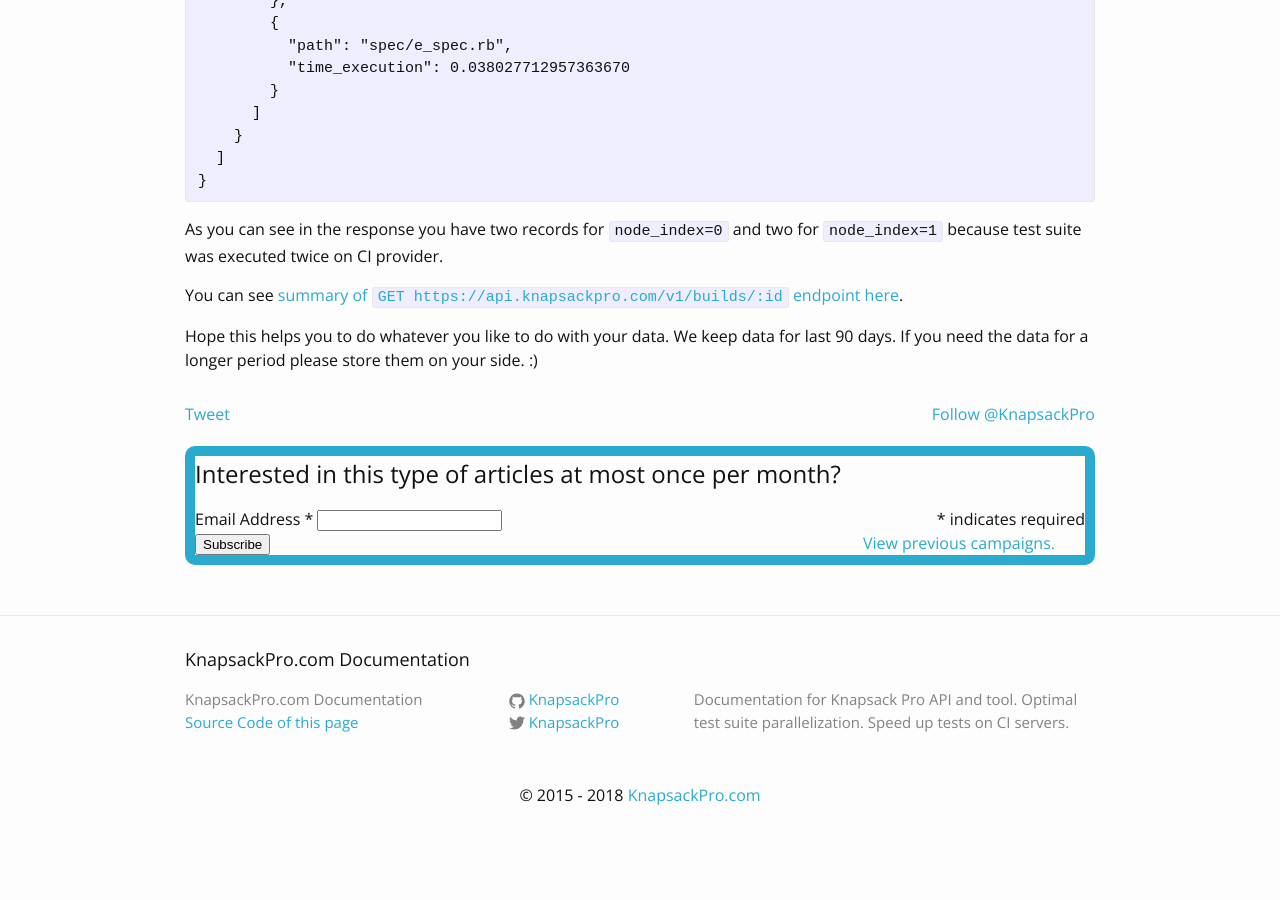
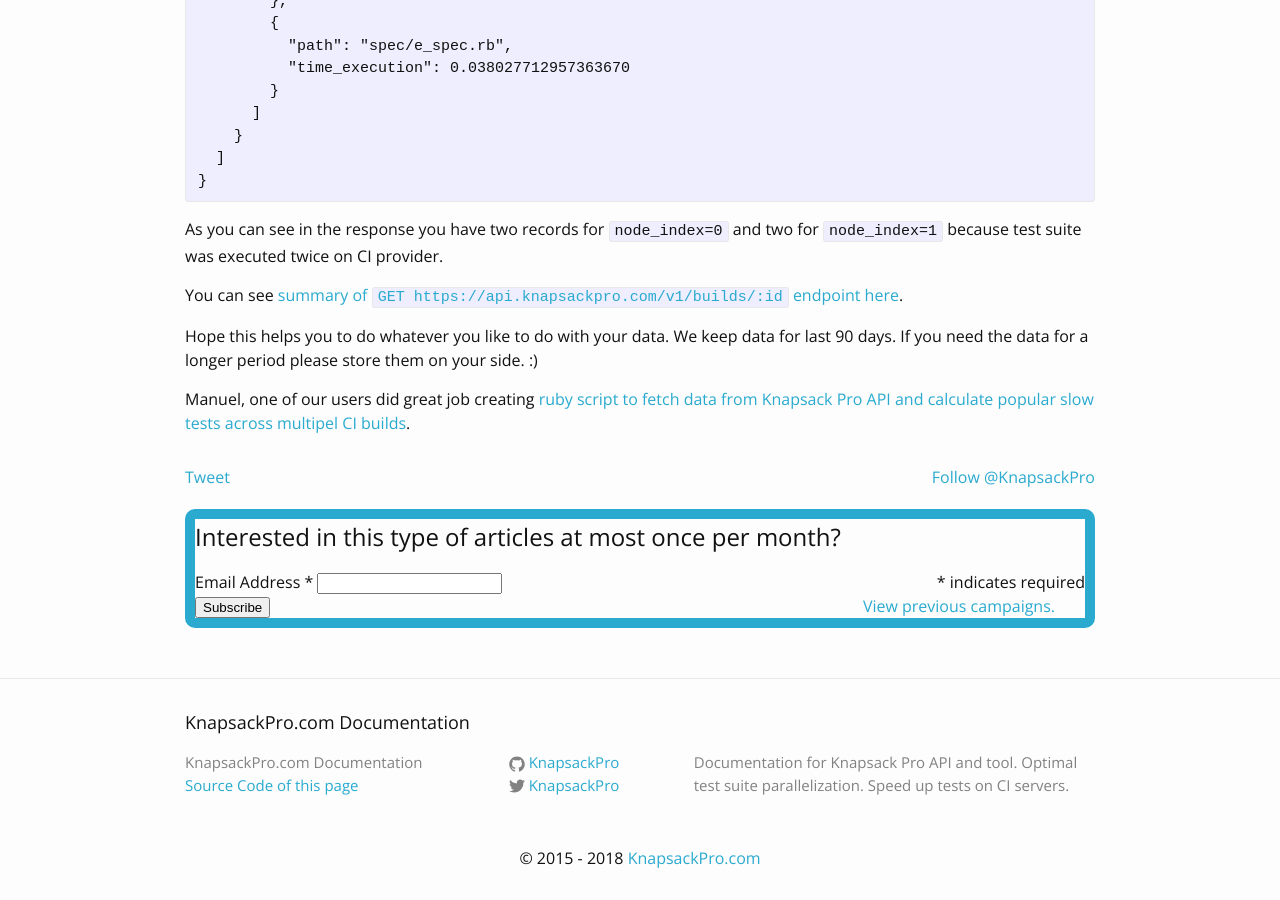
Before and after one commit to KnapsackPro/docs.knapsackpro.com, a Jekyll site: the page built from _posts/2018-04-28-how-to-export-test-suite-timing-data-from-knapsack-pro-api.md, in a window 1280 px wide and 900 px high, scrolled down 3334 px. Built offline with Jekyll 4.4.1, drawn with Linux system fonts in a browser that asks for light colours; nearby versions of some CDN libraries; comment, search, counter and statistics services are not loaded; before the commit the page ends 4171 px from its top, so only the background shows below that.

Commit message:
Add link to Manuel's script

```diff
--- a/_posts/2018-04-28-how-to-export-test-suite-timing-data-from-knapsack-pro-api.md
+++ b/_posts/2018-04-28-how-to-export-test-suite-timing-data-from-knapsack-pro-api.md
@@ -156,3 +156,5 @@ As you can see in the response you have two records for `node_index=0` and two f
 You can see [summary of `GET https://api.knapsackpro.com/v1/builds/:id` endpoint here](/api/v1/#builds__id_get).
 
 Hope this helps you to do whatever you like to do with your data. We keep data for last 90 days. If you need the data for a longer period please store them on your side. :)
+
+Manuel, one of our users did great job creating [ruby script to fetch data from Knapsack Pro API and calculate popular slow tests across multipel CI builds](https://gist.github.com/manuelpuyol/9e1502cba67fa22c8b5e92b7382bab5a).
```
